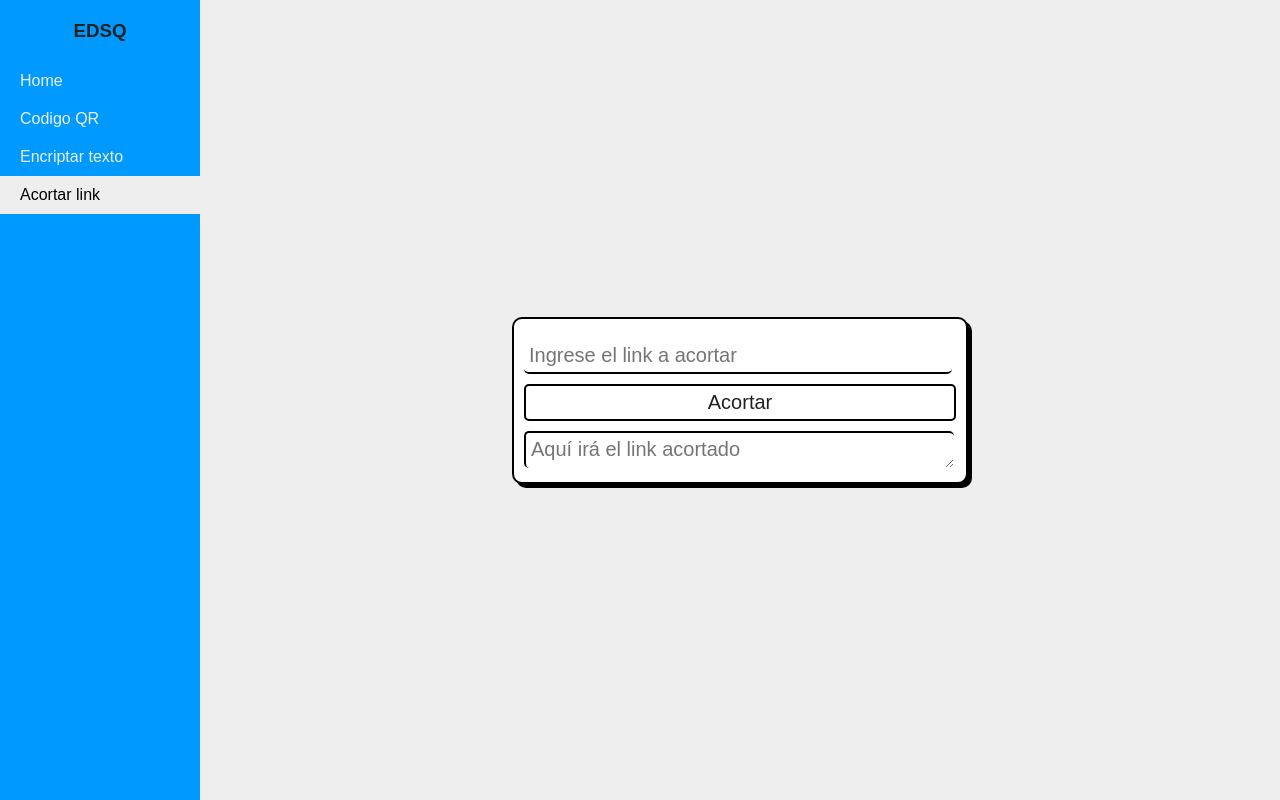
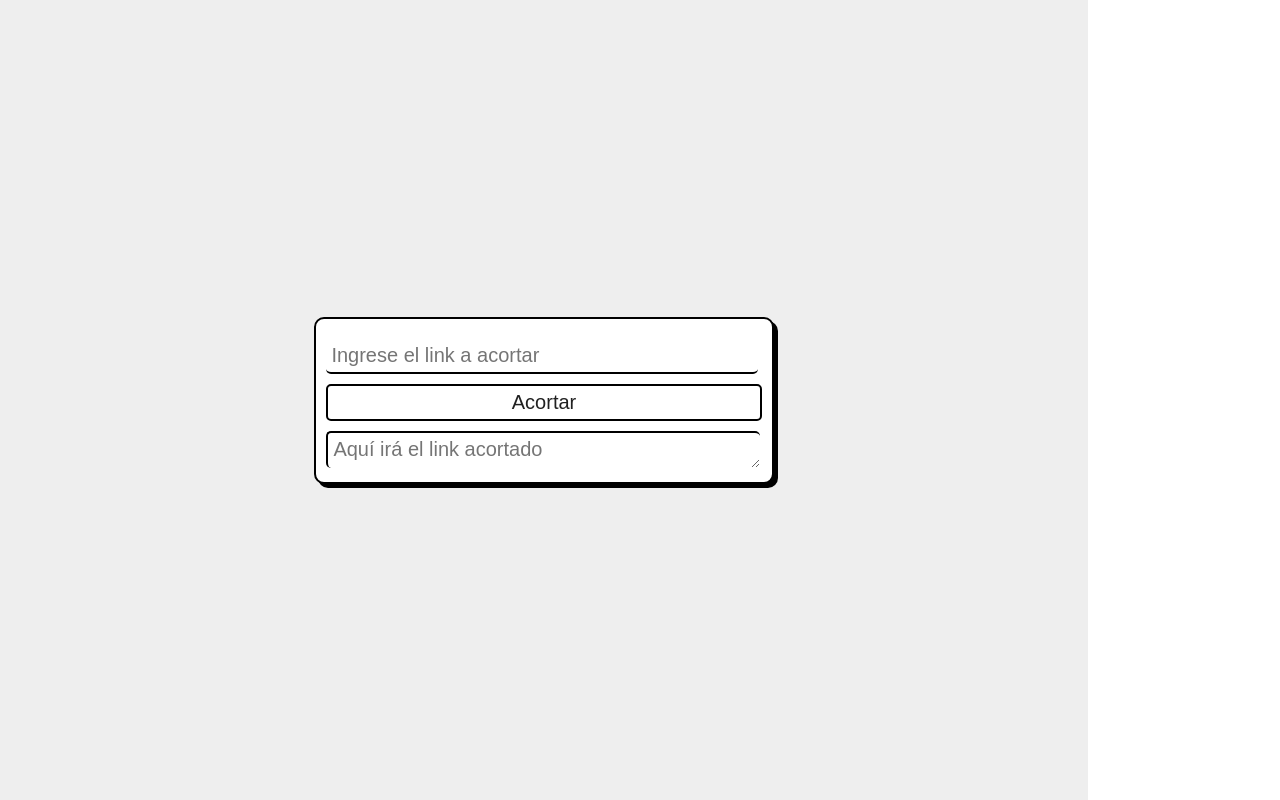
Before and after one commit to jhonatan-jaimes/front-crypt, a React (Vite) app: page /shorter in a window 1280 px wide. Built offline with nearby package versions, Linux system fonts and the light colour scheme.

Commit message:
Load page semiacabada

```diff
--- a/src/App.jsx
+++ b/src/App.jsx
@@ -16,9 +16,10 @@ function App() {
     const last = segments.length ? segments[segments.length - 1] : "";
     setTipo(last);
   }, []);
+  const hideNav = /^\/[^/]+$/.test(location.pathname) && location.pathname !== "/";
   return (
     <section className="containApp">
-      <NavComponent tipo={tipo} />
+      {!hideNav && <NavComponent tipo={tipo} />}
       <Routes>
         <Route path="/:text" element={<LoadPage />} />
         <Route path="/" element={<HomePage />} />
```
